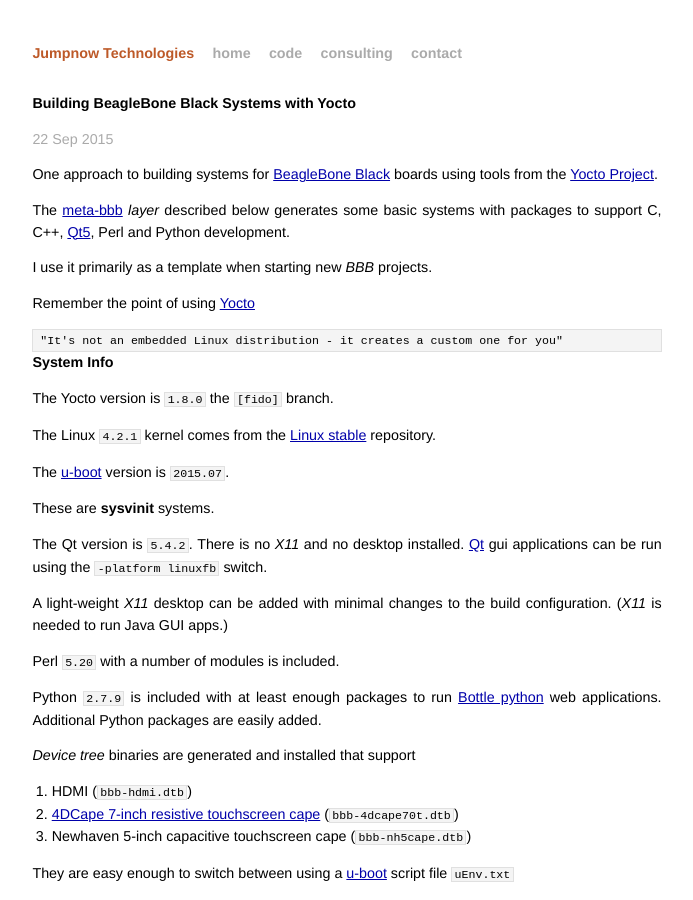
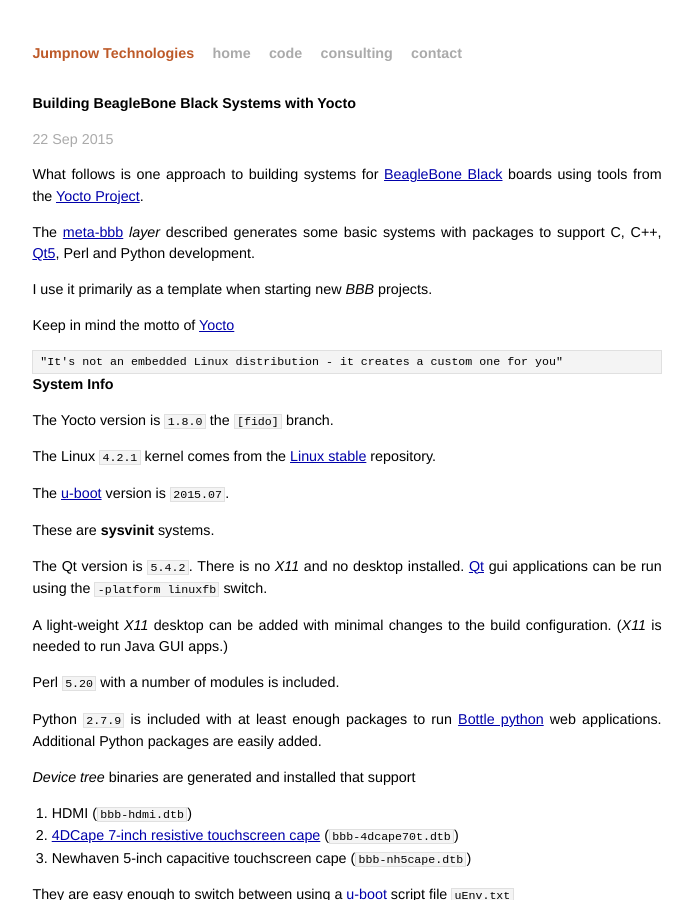
Before and after one commit to jumpnow/jumpnowtek-site, a Jekyll site: the page built from _posts/2015-06-08-BeagleBone-Systems-with-Yocto.md, in a window 1280 px wide and 900 px high. Shown: the whole window, without its empty margins (293-986 px from the left). Built offline with Jekyll 4.4.1, drawn with Linux system fonts in a browser that asks for light colours.

Commit message:
More tweaks to bbb yocto doc

```diff
--- a/_posts/2015-06-08-BeagleBone-Systems-with-Yocto.md
+++ b/_posts/2015-06-08-BeagleBone-Systems-with-Yocto.md
@@ -2,18 +2,18 @@
 layout: post
 title: Building BeagleBone Black Systems with Yocto
 description: "Building customized systems for the BeagleBone Black using tools from the Yocto Project"
-date: 2015-09-22 05:52:00
+date: 2015-09-22 05:57:00
 categories: beaglebone
 tags: [linux, beaglebone, yocto]
 ---
 
-One approach to building systems for [BeagleBone Black][beagleboard] boards using tools from the [Yocto Project][Yocto].
+What follows is one approach to building systems for [BeagleBone Black][beagleboard] boards using tools from the [Yocto Project][Yocto].
 
-The [meta-bbb][meta-bbb] *layer* described below generates some basic systems with packages to support C, C++, [Qt5][qt], Perl and Python development.
+The [meta-bbb][meta-bbb] *layer* described generates some basic systems with packages to support C, C++, [Qt5][qt], Perl and Python development.
 
 I use it primarily as a template when starting new *BBB* projects.
 
-Remember the point of using [Yocto][yocto]
+Keep in mind the motto of [Yocto][yocto]
 
     "It's not an embedded Linux distribution - it creates a custom one for you"
 
```
